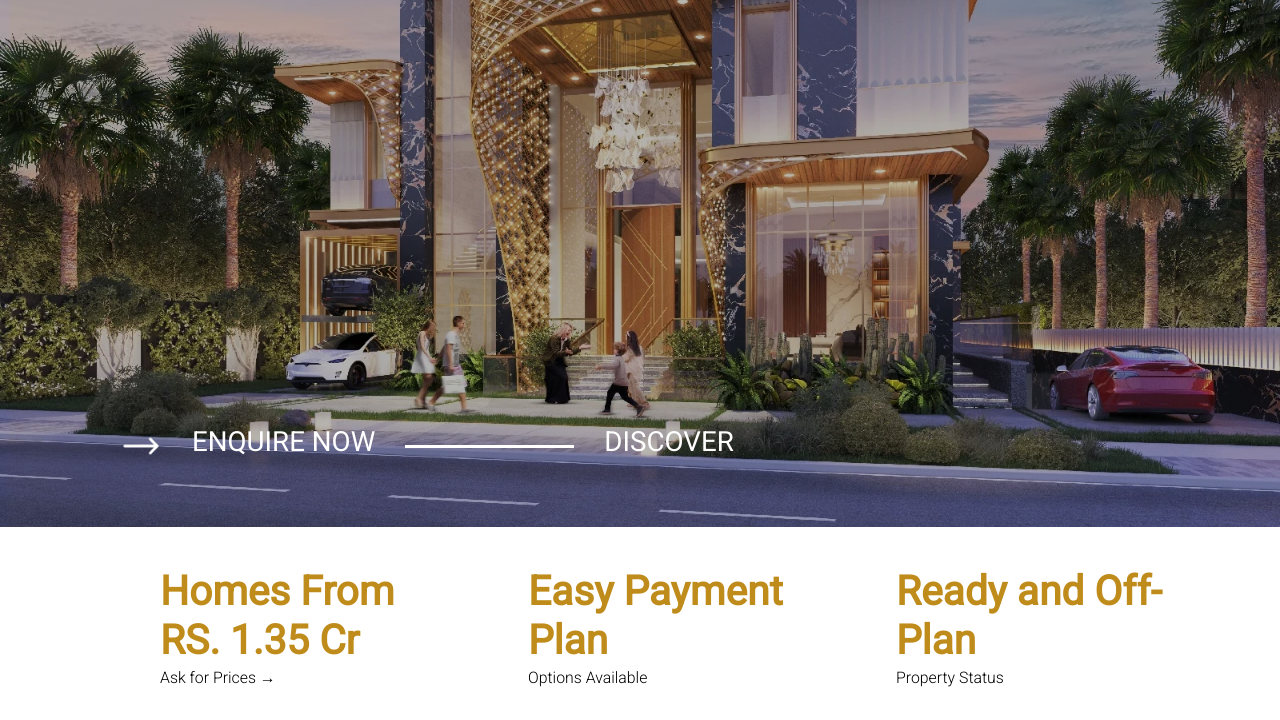
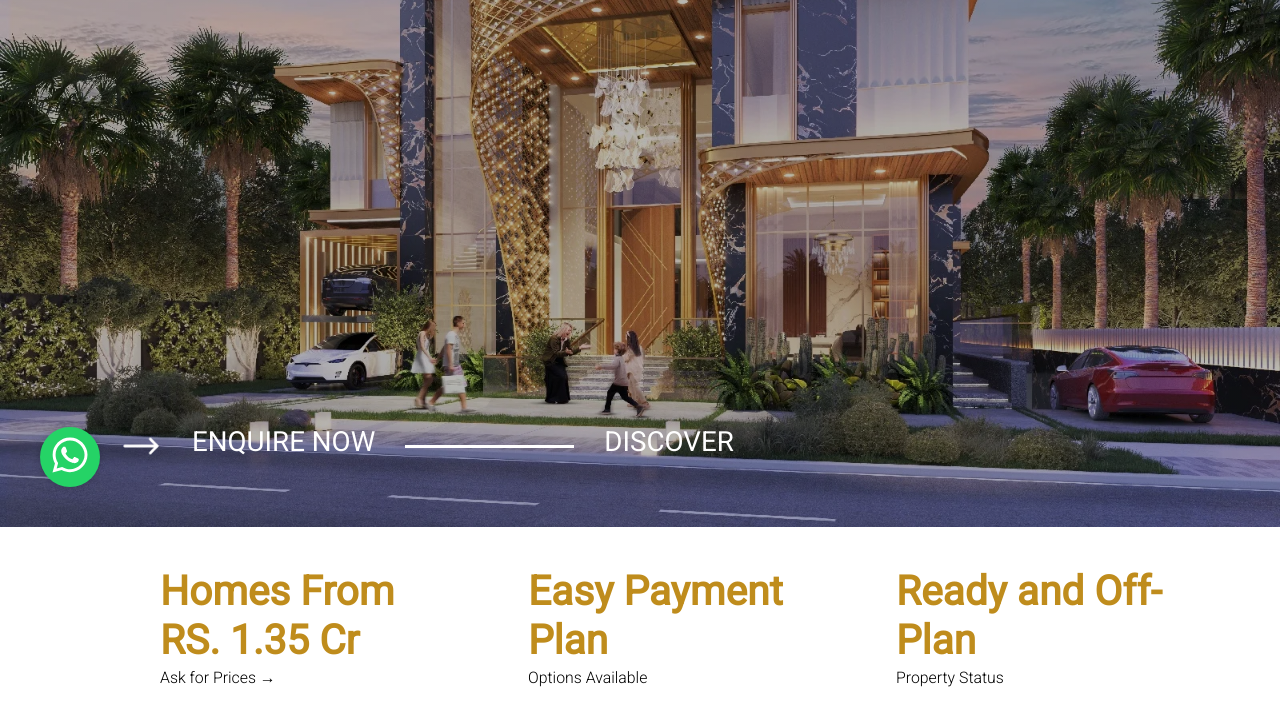
Before and after one commit to danishimran07/landing-page, a plain HTML site: page index.html in a window 1280 px wide. Shown: the part 273-993 px from the top of the page. Drawn offline with Linux system fonts and the light colour scheme.

Commit message:
whatsapp Button

```diff
--- a/index.html
+++ b/index.html
@@ -10,10 +10,18 @@
     <main>
         <section class="section1">
             <div>
+                <div class="whatsapp">
+                    <a href="">
+                        <svg xmlns="http://www.w3.org/2000/svg" viewBox="0 0 448 512">
+                        <path d="M380.9 97.1C339 55.1 283.2 32 223.9 32c-122.4 0-222 99.6-222 222 0 39.1 10.2 77.3 29.6 111L0 480l117.7-30.9c32.4 17.7 68.9 27 106.1 27h.1c122.3 0 224.1-99.6 224.1-222 0-59.3-25.2-115-67.1-157zm-157 341.6c-33.2 0-65.7-8.9-94-25.7l-6.7-4-69.8 18.3L72 359.2l-4.4-7c-18.5-29.4-28.2-63.3-28.2-98.2 0-101.7 82.8-184.5 184.6-184.5 49.3 0 95.6 19.2 130.4 54.1 34.8 34.9 56.2 81.2 56.1 130.5 0 101.8-84.9 184.6-186.6 184.6zm101.2-138.2c-5.5-2.8-32.8-16.2-37.9-18-5.1-1.9-8.8-2.8-12.5 2.8-3.7 5.6-14.3 18-17.6 21.8-3.2 3.7-6.5 4.2-12 1.4-32.6-16.3-54-29.1-75.5-66-5.7-9.8 5.7-9.1 16.3-30.3 1.8-3.7.9-6.9-.5-9.7-1.4-2.8-12.5-30.1-17.1-41.2-4.5-10.8-9.1-9.3-12.5-9.5-3.2-.2-6.9-.2-10.6-.2-3.7 0-9.7 1.4-14.8 6.9-5.1 5.6-19.4 19-19.4 46.3 0 27.3 19.9 53.7 22.6 57.4 2.8 3.7 39.1 59.7 94.8 83.8 35.2 15.2 49 16.5 66.6 13.9 10.7-1.6 32.8-13.4 37.4-26.4 4.6-13 4.6-24.1 3.2-26.4-1.3-2.5-5-3.9-10.5-6.6z"/>
+                    </svg>
+                    </a>
+
+                     </div>
                 <div class="intro">
                     <div>
                         <h1>Live Life Differently at AMBAR Group</h1>
-                          <h2>Find Your Dream Home in Most Prestigious Community</h2>
+                          <h2>Find Your Dream Home in Most Prestigious Community in Chandigarh</h2>
                     </div>
                     <div class="logo">
                         <img src="./images/ambar-group.png" alt="">
@@ -204,8 +212,9 @@
                 <h1>Get in touch now before all our units gets sold out! Our property specialists are more </h1>
                 <div class="form">
                     <form novalidate="" class="form email-form contents form-labels-inside" method="post" data-id="element-__gpage-block-tkvt3396k3-1427" data-at="form" action-xhr="https://d.fastcdn.co/submissions">
+                        <!------
+                        <div class="form-select">
 
-                        <div class="form-select">
                     <select autocomplete="off" id="field-50b3aeb6ea136ddf40ab1412f3eed987-0" class="form-input form-select required form-label-inside  " data-at="form-select" name="Title" data-describedby="form-validation-error-box-element-__gpage-block-tkvt3396k3-1427" title="Title" required="" aria-required="true" fdprocessedid="wb2tno">
                         <option class="hidden" value="" disabled="" selected="">Title</option>
                         <option class="form-select-option" value="Mr." data-at="form-select-option">Mr.</option>
@@ -214,7 +223,8 @@
                     </select>
                   </div>
                   <input type="text" name="First Name"  value="" title="First Name" placeholder="First Name" >
-                  <input type="text" name="Last Name"  value="" title="Last Name" placeholder="Last Name" >
+                -->
+                  <input type="text" name="Name"  value="" title="Name" placeholder="Name" >
                   <input type="email" name="Email"  value="" title="Email" placeholder="Email" >
                   <input type="tel" name="Phone"  value="" title="Phone" placeholder="Phone" >
 
--- a/style.css
+++ b/style.css
@@ -26,6 +26,29 @@
     flex-direction: column;
     justify-content: space-between;
 }
+
+.whatsapp{
+    display: flex;
+    justify-content: center;
+    align-items: center;
+    background-color: #25d366;
+    width: 60px;
+    height: 60px;
+    border-radius: 50%;
+    position: fixed;
+    left: 40px;
+    bottom: 40px;
+    padding: 5px;
+    box-shadow: rgb(0 0 0 / 20%) 0px 0px 0.428571rem 0px ;
+}
+
+.whatsapp svg{
+    width: 40px;
+    height: 40px;
+    fill: white;
+}
+
+
 
 .intro {
     display: flex;
```
Also changed, not shown: images/whatsapp.svg (added).
